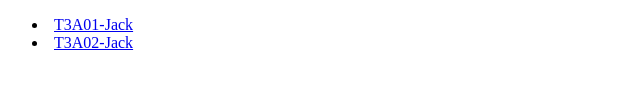
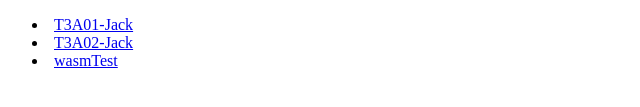
Before and after one commit to jack-cedar/jack-cedar-gamedev2022, a plain HTML site: page public/index.html in a window 1280 px wide. Shown: the part 273-380 px from the top of the page, 40-680 px from the left. Drawn offline with Linux system fonts and the light colour scheme.

Commit message:
Update index.html

```diff
--- a/public/index.html
+++ b/public/index.html
@@ -16,5 +16,7 @@
     <h3>Projects: </h3>
     <li><a href="./t3a01/t3a01.html">T3A01-Jack</a></li>
     <li><a href="./t3a02/t3a02.html">T3A02-Jack</a></li>
+    <li><a href="https://jack-cedar.github.io/wasmTesting/wasmTesting/index.html">wasmTest</i>
+
 </body>
 </html>
```
